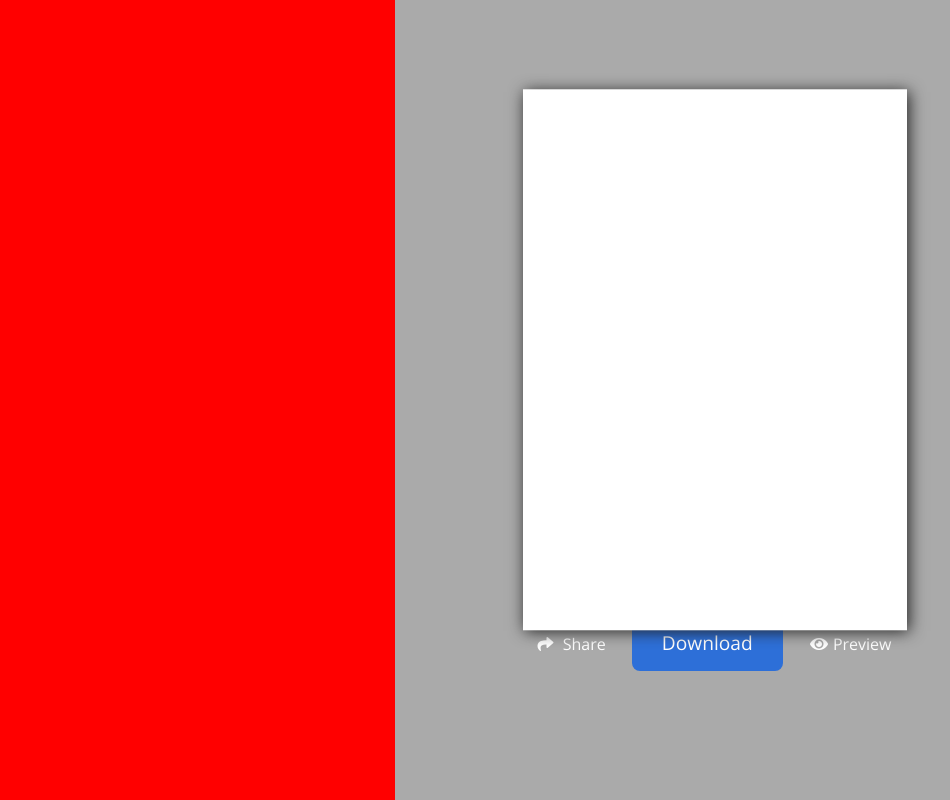
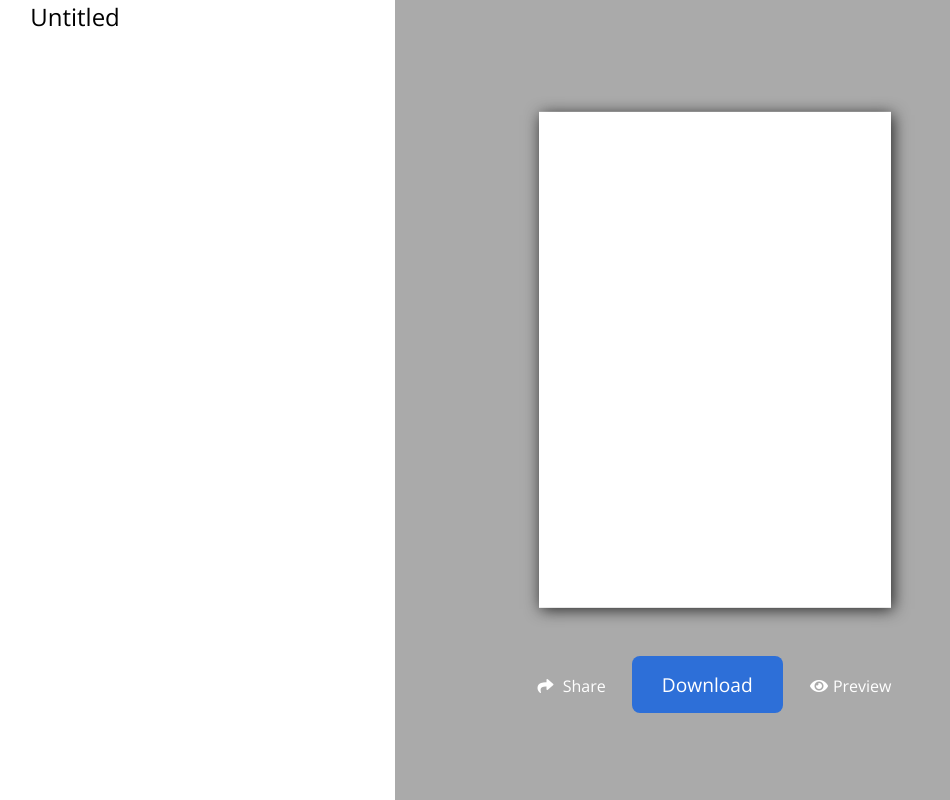
Before and after one commit to teofilp/Build-Your-Resume, a Vue app: page / in a window 1280 px wide. Shown: the whole page, without its empty margins (245-1195 px from the left). Built offline with nearby package versions, Linux system fonts and the light colour scheme.

Commit message:
started resume builder part

```diff
--- a/src/components/ResumeBuilder.vue
+++ b/src/components/ResumeBuilder.vue
@@ -1,14 +1,19 @@
 <template>
-    <div id="builder_wrapper">
-
+  <div id="builder_wrapper" class="container">
+    <div class="row mt-5">
+      <div id="resume_title_wrapper" class="col-md-4 offset-md-4">
+        <input type="text" id="resume_title" value="Untitled" placeholder="Untitled">
+        <div id="resume_title_wrapper_after"></div>
+      </div>
+    </div>
   </div>
 </template>
 <script>
 export default {
-    created(){
+  created() {
     console.log("from resume builder");
   }
-}
+};
 </script>
 <style>
 #builder_wrapper {
@@ -18,6 +23,38 @@ export default {
   height: 100%;
   width: 50%;
   overflow-y: auto;
-        background: red;
+  background: white;
+}
+
+#resume_title {
+  width: 100%;
+  height: 100%;
+  padding: 0;
+  text-align: center;
+  border: none;
+  font-size: 1.5em;
+  color: black;
+}
+::-webkit-input-placeholder {
+  color: black;
+}
+
+#resume_title_wrapper_after {
+  position: absolute;
+  content: "";
+  top: 100%;
+  left: 50%;
+  width: 0;
+  height: 2px;
+  background: black;
+  transition: left 0.2s, width 0.2s;
+}
+#resume_title:focus {
+  outline: none;
+}
+
+#resume_title:focus ~ #resume_title_wrapper_after {
+  left: 0;
+  width: 100%;
 }
 </style>
--- a/src/components/ResumePreview.vue
+++ b/src/components/ResumePreview.vue
@@ -6,25 +6,41 @@
       </div>
     </div>
     <ul class="options">
-            <li><div><h2><i class="fas fa-share"></i> Share</h2></div></li>
-            <li><button class="download">Download</button></li>
-            <li><div><h2><i class="fas fa-eye"></i>Preview</h2></div></li>
-
+      <li>
+        <div>
+          <h2>
+            <i class="fas fa-share"></i> Share
+          </h2>
+        </div>
+      </li>
+      <li>
+        <button class="download">Download</button>
+      </li>
+      <li>
+        <div>
+          <h2>
+            <i class="fas fa-eye"></i>Preview
+          </h2>
+        </div>
+      </li>
     </ul>
   </div>
 </template>
 <script>
 export default {
-    mounted(){
-        let resume_preview =  document.querySelector("#resume_preview");
+  mounted() {
+    let resume_preview = document.querySelector("#resume_preview");
+    let resume_options = document.querySelector(".options");
     resume_preview.style.height = resume_preview.offsetWidth * 1.41 + "px";
+    resume_options.style.top =
+      resume_preview.offsetHeight / 2 + resume_preview.offsetTop + 30 + "px";
   }
-}
+};
 </script>
 <style>
-@import url('https://fonts.googleapis.com/css?family=Open+Sans');
+@import url("https://fonts.googleapis.com/css?family=Open+Sans");
 * {
-    font-family: 'Open Sans', sans-serif;
+  font-family: "Open Sans", sans-serif;
 }
 #preview_wrapper {
   position: absolute;
@@ -38,25 +54,29 @@ export default {
 
 #resume_preview {
   position: relative;
-        width: 60%;
+  width: 55%;
   left: 50%;
   top: 45%;
   transform: translate(-50%, -50%);
   background: white;
   box-shadow: 2px 2px 15px #222;
 }
+
 .resume_overlay {
   position: relative;
   width: 100%;
   height: 100%;
 }
+
 .resume_overlay:hover {
   cursor: pointer;
 }
+
 .resume_overlay:hover i {
-        font-size: 40px;
-        padding: 15px;
+  font-size: 32px;
+  padding: 12px;
 }
+
 .resume_overlay i {
   position: absolute;
   left: 50%;
@@ -67,16 +87,16 @@ export default {
   background: #2d6fd8;
   color: white;
   border-radius: 50%;
-        transition: font-size .1s, padding .1s;
+  transition: font-size 0.1s, padding 0.1s;
 }
+
 .options {
+  position: absolute;
   display: table;
-        margin: 0;
   padding: 0;
   width: 60%;
   height: 60px;
-        margin-top: 70px;
-        margin-left: 20%;
+  left: 20%;
 }
 
 .options li {
@@ -85,13 +105,13 @@ export default {
   height: 100%;
 }
 
-    .options li div h2{
+.options li div h2 {
   color: white;
   font-weight: 300;
   font-size: 1em;
   border-radius: 12px;
   padding: 8px 8px;
-        transition: background-color .3s;
+  transition: background-color 0.3s;
 }
 
 .options li:hover div h2 {
@@ -106,8 +126,9 @@ export default {
   padding: 15px 30px;
   border-radius: 8px;
   color: white;
-        transition: background-color .3s;
+  transition: background-color 0.3s;
 }
+
 i {
   padding-right: 5px;
 }
```
Lines whose indentation alone changed are shown as unchanged.
